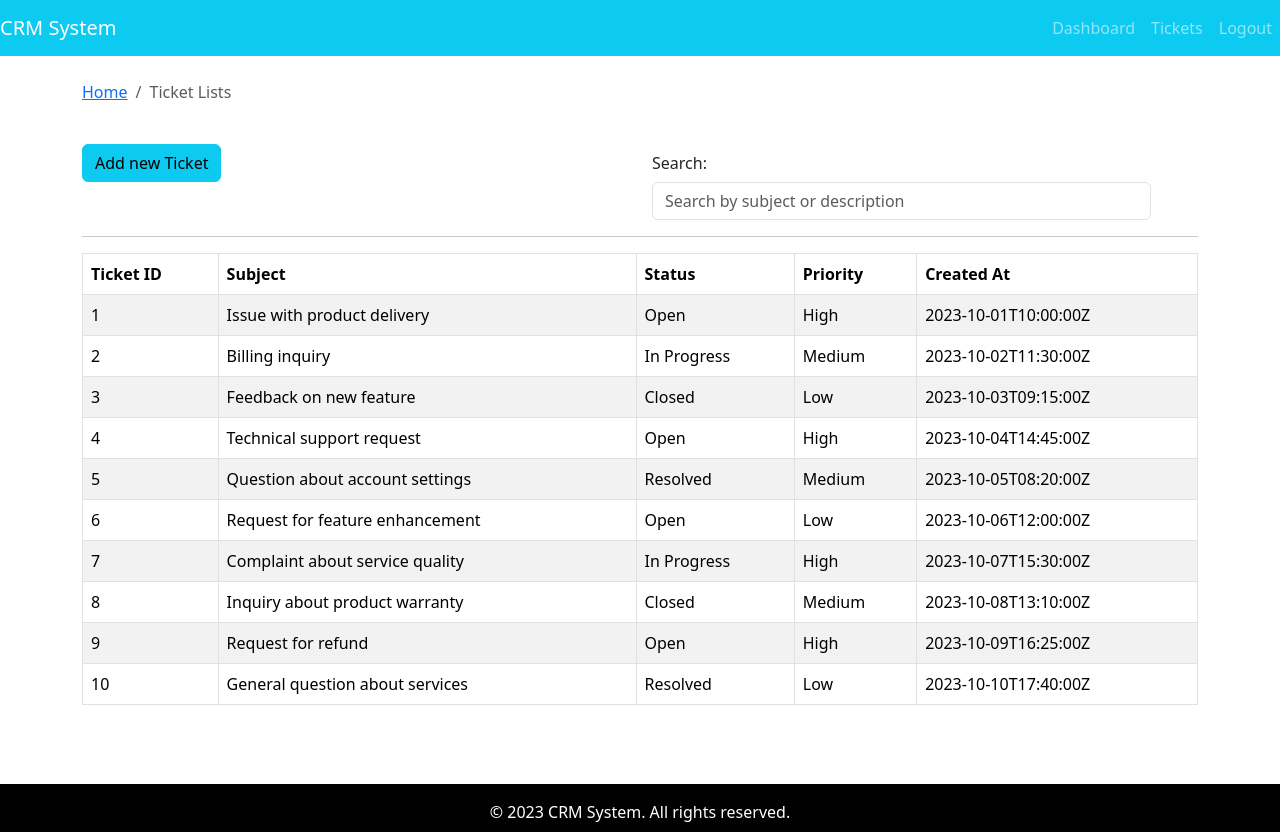
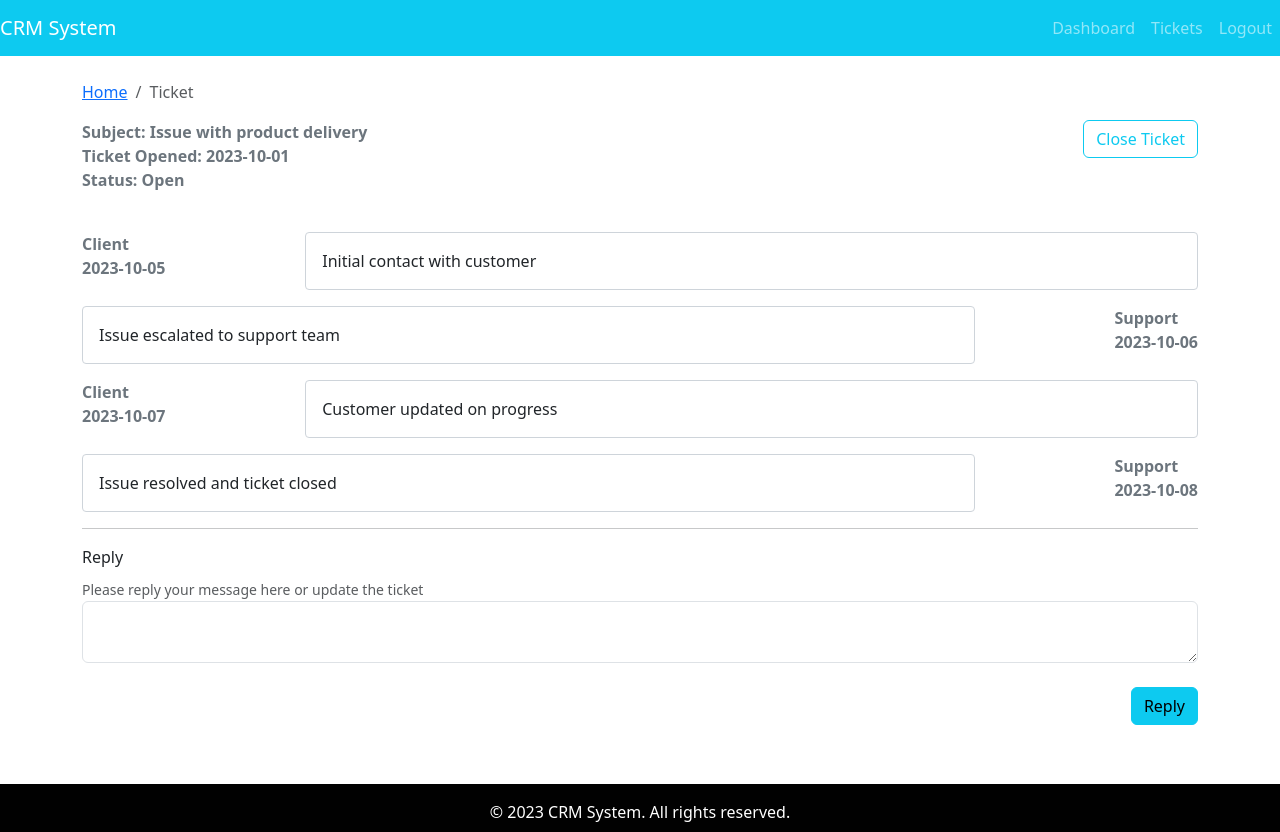
Before and after one commit to sooraj2145/CRM-ticketing-app, a React (Create React App) app in the folder crm-frontend/: page / in a window 1280 px wide. Built offline with nearby package versions, Linux system fonts and the light colour scheme.

Commit message:
added ticket page

```diff
--- a/crm-frontend/src/App.js
+++ b/crm-frontend/src/App.js
@@ -4,6 +4,7 @@
 import Dashboard from './page/dashboard/Dashboard.comp';
 import AddTicket from './page/new-ticket/AddTicket.page';
 import TicketLists from './page/ticket-listing/TicketLists.page';
+import Ticket from './page/ticket/Ticket.page';
 import './App.css';
 
 function App() {
@@ -12,7 +13,8 @@
       <DefaultLayout>
         {/* <Dashboard /> */}
         {/* <AddTicket /> */}
-        <TicketLists />
+        {/* <TicketLists /> */}
+        <Ticket />
         {/* <EntryPage /> */}
         </DefaultLayout>
       {/* <EntryPage /> */}
--- a/crm-frontend/src/assets/data/dummyTicketData.json
+++ b/crm-frontend/src/assets/data/dummyTicketData.json
@@ -4,8 +4,29 @@
         "subject": "Issue with product delivery",
         "status": "Open",
         "priority": "High",
-        "created_at": "2023-10-01T10:00:00Z"
-
+        "created_at": "2023-10-01",
+        "history": [
+            {
+                "date":"2023-10-05",
+                "message":"Initial contact with customer",
+                "messageBy":"Client"
+            },
+            {
+                "date":"2023-10-06",
+                "message":"Issue escalated to support team",
+                "messageBy":"Support"
+            },
+            {
+                "date":"2023-10-07",
+                "message":"Customer updated on progress",
+                "messageBy":"Client"
+            },
+            {
+                "date":"2023-10-08",
+                "message":"Issue resolved and ticket closed",
+                "messageBy":"Support"
+            }
+        ]
     },
     {
         "id": 2,
--- /dev/null
+++ b/crm-frontend/src/components/message-history/MessageHistory.comp.js
@@ -0,0 +1,24 @@
+import React from 'react'
+import PropTypes from 'prop-types'
+import './message-history.style.css'
+ const MessageHistory = ({msg}) => {
+    if (!msg) return null;
+  return msg.map((row,i)=>
+(
+    <div key={i} className="message-history mt-3">
+        <div className='send fw-bold text-secondary'>
+            <div className="sender">{row.messageBy}</div>
+            <div className='date'>{row.date}</div>
+        </div>
+        <div className='message'>
+            <div className="msg-content">{row.message}</div>
+        </div>
+    </div>
+  ))
+}
+
+export default MessageHistory
+
+MessageHistory.propTypes = {
+    msg: PropTypes.array.isRequired
+}
--- /dev/null
+++ b/crm-frontend/src/components/message-history/message-history.style.css
@@ -0,0 +1,18 @@
+.message-history{
+    display:flex;
+    flex-direction:row;
+    justify-content: space-between;
+}
+
+.message-history:nth-child(even){
+    display:flex;
+    flex-direction:row-reverse;
+    justify-content: space-between;
+}
+
+.message{
+    padding:1rem;
+    width:80%;
+    border:1px solid #ced4da;
+    border-radius:0.25rem;
+}
--- /dev/null
+++ b/crm-frontend/src/components/update-ticket/UpdateTicket.comp.js
@@ -0,0 +1,33 @@
+import React from 'react'
+import { Form, Button} from 'react-bootstrap'
+import PropTypes from 'prop-types'
+
+
+const UpdateTicket = ({msg,handleOnChange,handleOnSubmit}) => {
+  return (
+   <Form onSubmit={handleOnSubmit}>
+    <Form.Label>Reply</Form.Label>
+    <br />
+    <Form.Text className='mt-3'>Please reply your message here or update the ticket</Form.Text>
+    <Form.Control
+        as="textarea"
+        row="5"
+        name="detail"
+        value={msg}
+        onChange={handleOnChange}
+        />
+    <div className="text-end mt-4">
+        <Button
+        variant="info"
+        type="submit">Reply</Button>
+        </div>
+
+   </Form>
+  )
+}
+
+export default UpdateTicket
+
+UpdateTicket.propTypes = {
+  msg: PropTypes.string.isRequired
+}
--- /dev/null
+++ b/crm-frontend/src/page/ticket/Ticket.page.js
@@ -0,0 +1,54 @@
+import React from 'react'
+import { Container, Row, Col, Button } from 'react-bootstrap'
+import BreadCrumbs from '../../components/breadcrumbs/BreadCrumbs.comp'
+import tickets from '../../assets/data/dummyTicketData.json'
+import MessageHistory from '../../components/message-history/MessageHistory.comp'
+import UpdateTicket from '../../components/update-ticket/UpdateTicket.comp'
+
+const ticket = tickets[0]; // Assuming you want to display the first ticket
+const Ticket = () => {
+
+  const [message, setMessage] = React.useState('');
+  React.useEffect(() => {},[message]);
+  const handleOnChange = (e) => {
+    setMessage(e.target.value);
+  };
+
+  const handleOnSubmit = (e) => {
+    e.preventDefault();
+    // Logic to handle the message submission
+    alert("Message submitted:", message);
+    setMessage(''); // Clear the message after submission
+  }
+
+  return (
+    <Container>
+      <BreadCrumbs page="Ticket" />
+        <Row>
+            <Col className='fw-bolder text-secondary'>
+              <div className="subject">Subject: {ticket.subject}</div>
+                <div className='date'>Ticket Opened: {ticket.created_at}</div>
+                <div className='status'>Status: {ticket.status}</div>
+            </Col>
+            <Col className="text-end">
+                <Button variant="outline-info">Close Ticket</Button>
+            </Col>
+        </Row>
+        <Row className="mt-4">
+            <Col>
+                <MessageHistory msg={ticket.history}/>
+            </Col>
+        </Row>
+        <hr />
+        <Row>
+          <Col>
+            <UpdateTicket msg={message}
+            handleOnChange={handleOnChange}
+            handleOnSubmit={handleOnSubmit}/>
+          </Col>
+        </Row>
+    </Container>
+  )
+}
+
+export default Ticket
```
